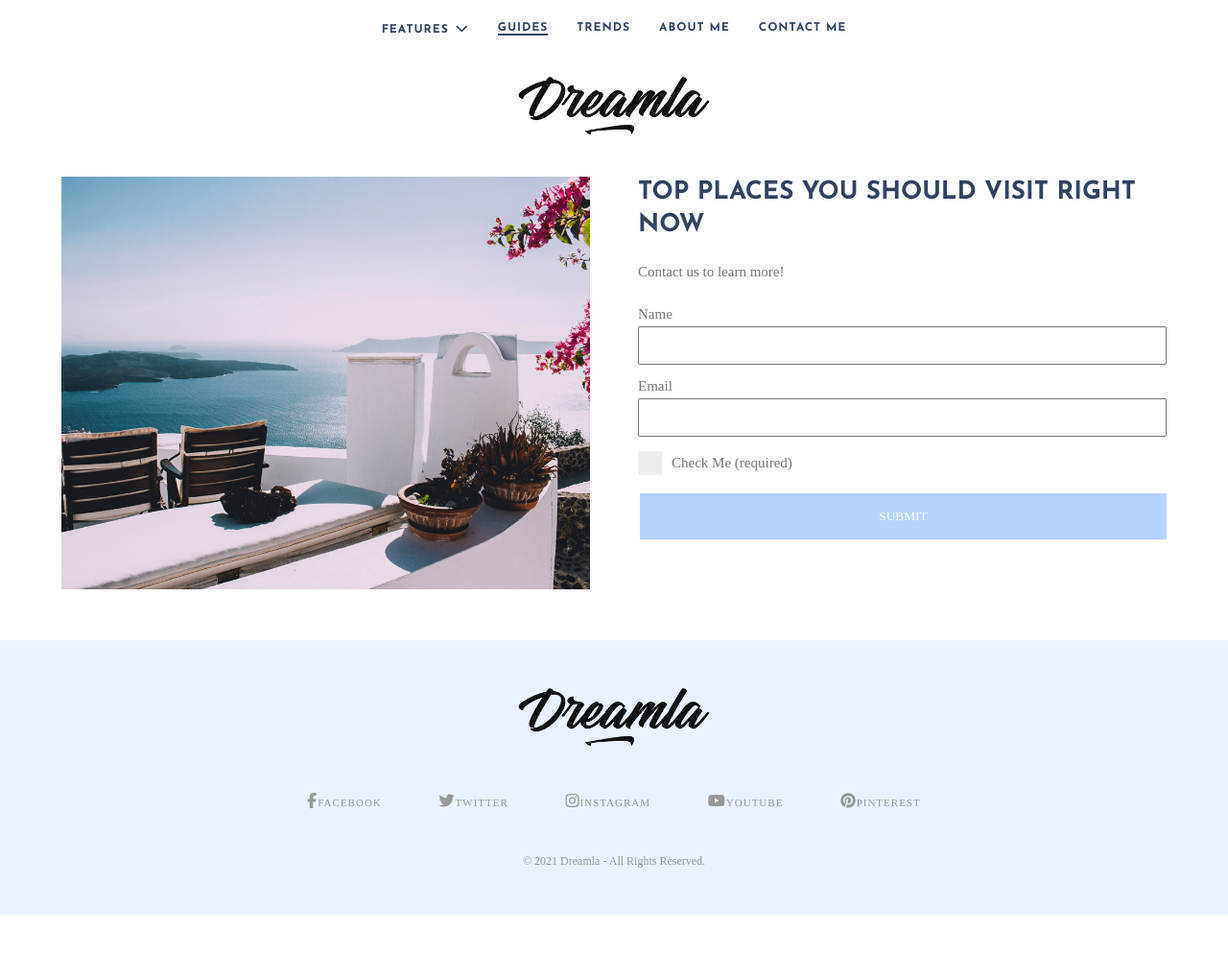
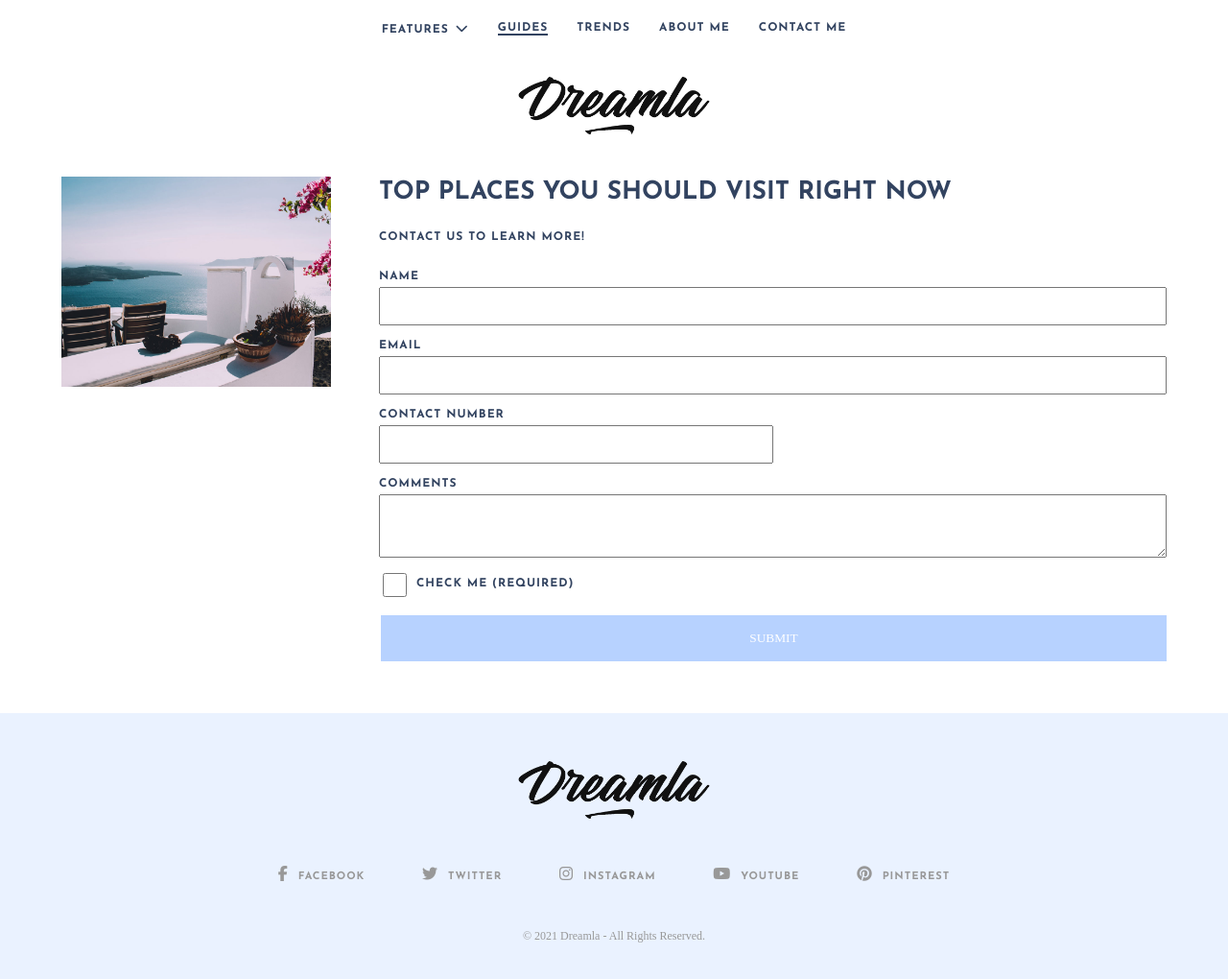
Before and after one commit to armandpresbitero/Assignment4_Accessibility_ArmandPresbitero, a website: page public/index.html in a window 1280 px wide. Shown: the whole page at 96% size. Before the commit the page ends 953 px from the top, so only its background shows below. Drawn offline with nearby package versions, Linux system fonts and the light colour scheme; a web font is replaced by a local one.

Commit message:
Assignment4

```diff
--- a/public/assets/css/style.css
+++ b/public/assets/css/style.css
@@ -67,10 +67,21 @@ input[type=text], input[type=email] {
     width: calc( 100% - 24px );
     margin-bottom: 15px;
 }
+
+input[type=contact]{
+    font-family: Quando;
+    padding: 10px;
+    display: block;
+    width: calc( 50% - 24px );
+    margin-bottom: 15px;
+}
+
 form .flexbox {
     display: flex;
     align-items: center;
+    margin-top: 10px;
 }
+
 form span {
     display: block;
     height: 25px;
@@ -80,6 +91,8 @@ form span {
     margin-right: 10px;
     position: relative;
 }
+
+
 /* hover */
 form .flexbox:hover span {
     background-color: #ccc;
@@ -112,6 +125,18 @@ label.check {
     width: auto;
     margin-bottom: 15px;
 }
+
+#check{
+    display: flex;
+    align-items: center;
+    height: 25px;
+    width: 25px;
+    background-color: #eee;
+    margin-bottom: 15px;
+    margin-right: 10px;
+    position: relative;
+}
+
 input[type=submit] {
     font-family: Quando;
     text-transform: uppercase;
@@ -178,6 +203,14 @@ article {
     color: #35c4ce;
 }
 
+.post-list-entry{
+    font-family: 'Josefin Sans', sans-serif;
+    color: #324360;
+    letter-spacing: 1px;
+    text-transform: uppercase;
+    font-size: 12px;
+    font-weight: 900;
+}
 
 /* footer */
 footer {
@@ -210,6 +243,12 @@ footer {
 }
 .footer-social-links a span {
     display: none;
+    font-family: 'Josefin Sans', sans-serif;
+    letter-spacing: 1px;
+    text-transform: uppercase;
+    font-size: 12px;
+    font-weight: 900;
+    margin-left: 10px;
 }
 #footer-copyright {
     padding: 20px 0;
--- a/public/index.html
+++ b/public/index.html
@@ -71,14 +71,22 @@
                             <label for="email">Email</label>
                             <input type="email" id="email" name="email" required />
 
+                            <label for="contact">Contact Number</label>
+                            <input type="contact" id="contact" name="contact" required />
+
+                            <label for="comment">Comments</label>
+                            <textarea id="comment" name="comment" rows="4" cols="100" required></textarea>
+
                             <div class="flexbox">
-                                <span></span>
-                                <label class="check">Check Me (required)</label>
+                                <input type="checkbox" id="check" name="check" required>
+                                <label for="check" class="check">Check Me (required)</label>
                             </div>
 
                             <input type="submit" value="Submit" />
                         </form>
                     </div>
+
+
                 </div>
             </article>
         </div>
```
